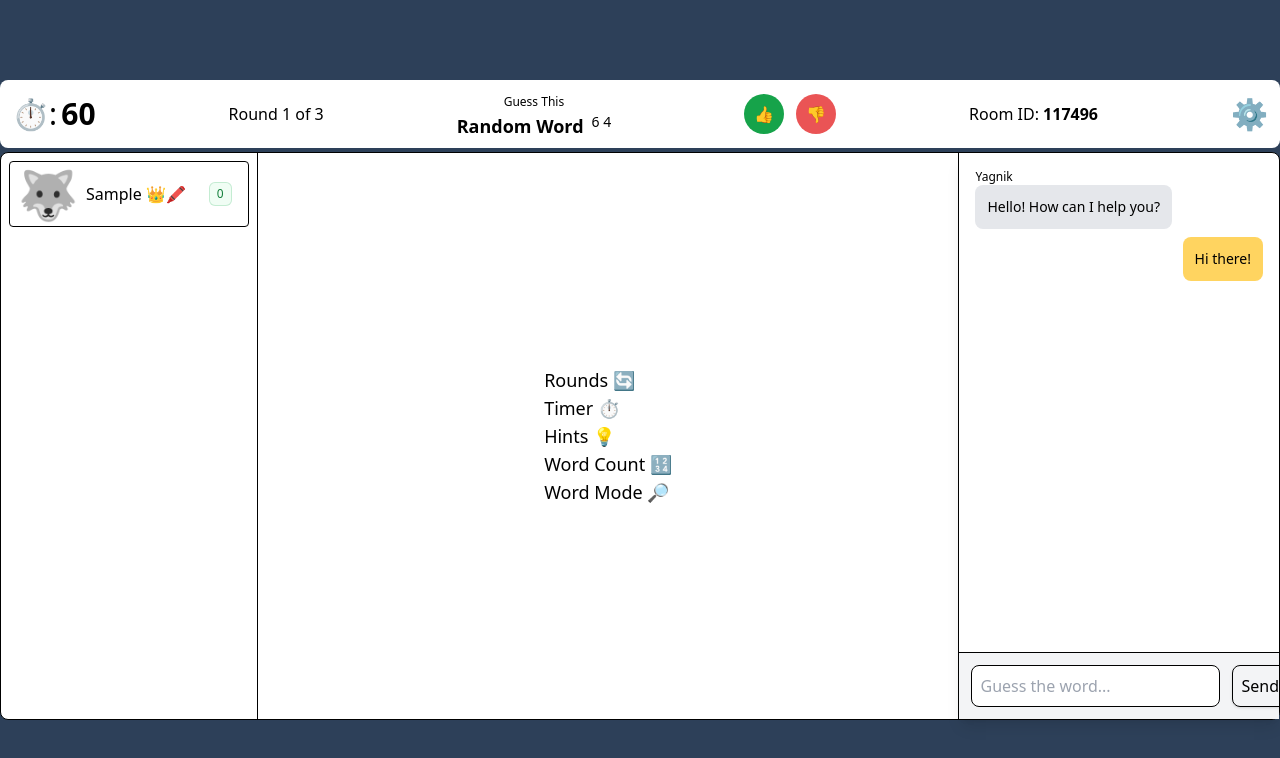
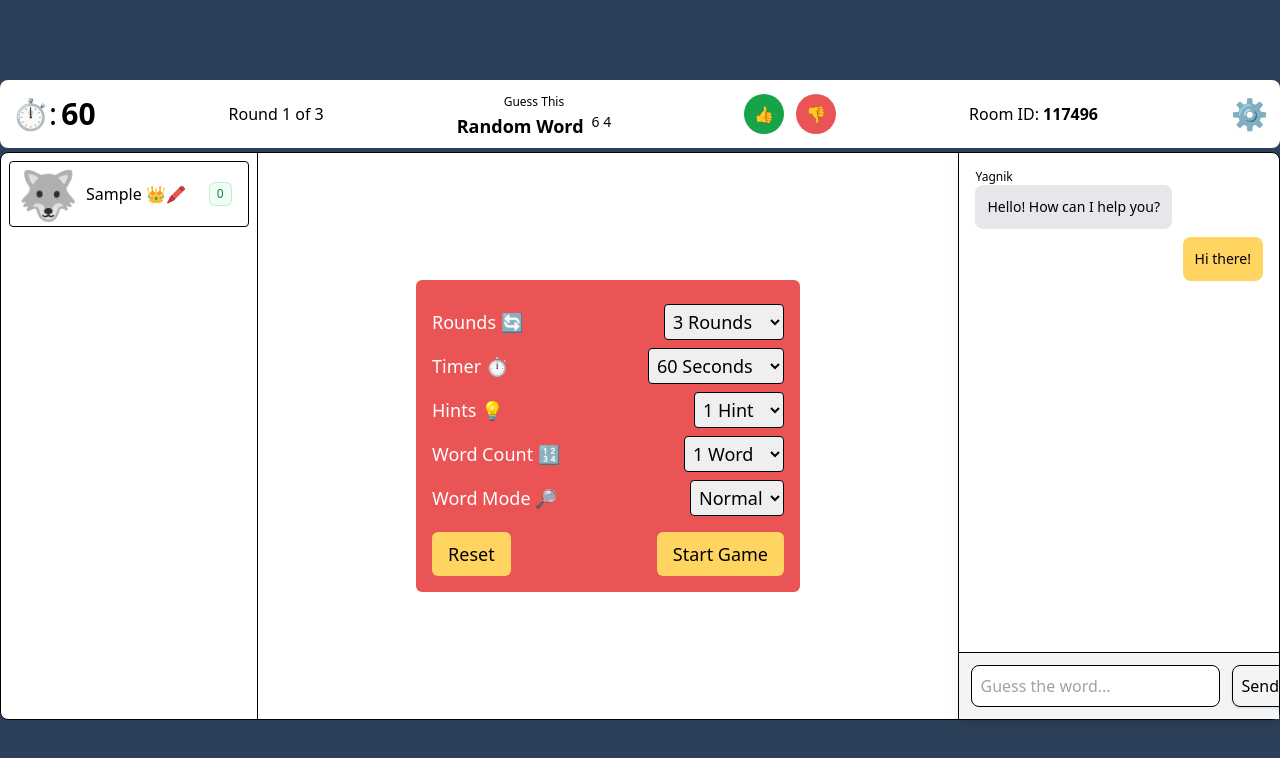
Before and after one commit to Yagnik-Gohil/skribbl, a React (Vite) app: page / in a window 1280 px wide. Both pictures are taken after typing "Sample", "Sample" into the empty fields and a click on the button "Create Room". Shown: the top 758 px of the page. Built offline with nearby package versions, Linux system fonts and the light colour scheme.

Commit message:
feat: configuration component

```diff
--- a/src/components/Configuration.tsx
+++ b/src/components/Configuration.tsx
@@ -1,14 +1,155 @@
-import React from "react";
+import React, { useState } from "react";
+import Button from "./Button";
 
-const Configuration = () => {
+const Configuration = ({ isAdmin }: { isAdmin: boolean }) => {
+  // Default values for the select options
+  const defaultSettings = {
+    rounds: 3,
+    drawTime: 60,
+    hints: 1,
+    wordCount: 1,
+    wordMode: "normal",
+  };
+
+  // State to store the selected values
+  const [settings, setSettings] = useState(defaultSettings);
+
+  // Function to reset the settings
+  const resetSettings = () => {
+    setSettings(defaultSettings);
+  };
+
+  // Function to handle changes in select inputs
+  const handleChange = (event: React.ChangeEvent<HTMLSelectElement>) => {
+    const { name, value } = event.target;
+    setSettings((prevSettings) => ({
+      ...prevSettings,
+      [name]: ["wordMode"].includes(name) ? value : +value,
+    }));
+  };
+
+  // Function to start the game
+  const startGame = () => {
+    console.log("Game Started with Settings:", settings);
+    // Add your logic to start the game here
+  };
+
   return (
-    <div className="h-full flex items-center justify-center text-lg">
-      <div>
-        <p>Rounds 🔄</p>
-        <p>Timer ⏱️</p>
-        <p>Hints 💡</p>
-        <p>Word Count 🔢</p>
-        <p>Word Mode 🔎</p>
+    <div className="h-full flex flex-col items-center justify-center text-lg">
+      <div className="bg-theme-red p-4 rounded-md w-full max-w-sm">
+        {/* Rounds */}
+        <div className="flex items-center justify-between my-2">
+          <p className="text-[#FFF]">Rounds 🔄</p>
+          <select
+            name="rounds"
+            value={settings.rounds}
+            onChange={handleChange}
+            className="ml-4 p-1 border rounded"
+            disabled={!isAdmin}
+          >
+            {[1, 2, 3, 4, 5, 10].map((round) => (
+              <option key={round} value={round}>
+                {round} Round{round > 1 ? "s" : ""}
+              </option>
+            ))}
+          </select>
+        </div>
+
+        {/* Timer */}
+        <div className="flex items-center justify-between my-2">
+          <p className="text-[#FFF]">Timer ⏱️</p>
+          <select
+            name="timer"
+            value={settings.drawTime}
+            onChange={handleChange}
+            className="ml-4 p-1 border rounded"
+            disabled={!isAdmin}
+          >
+            {[60, 70, 80, 90, 100, 110, 120].map((time) => (
+              <option key={time} value={time}>
+                {time} Seconds
+              </option>
+            ))}
+          </select>
+        </div>
+
+        {/* Hints */}
+        <div className="flex items-center justify-between my-2">
+          <p className="text-[#FFF]">Hints 💡</p>
+          <select
+            name="hints"
+            value={settings.hints}
+            onChange={handleChange}
+            className="ml-4 p-1 border rounded"
+            disabled={!isAdmin}
+          >
+            {[0, 1, 2, 3].map((hint) => (
+              <option key={hint} value={hint}>
+                {hint} Hint{hint > 1 ? "s" : ""}
+              </option>
+            ))}
+          </select>
+        </div>
+
+        {/* Word Count */}
+        <div className="flex items-center justify-between my-2">
+          <p className="text-[#FFF]">Word Count 🔢</p>
+          <select
+            name="wordCount"
+            value={settings.wordCount}
+            onChange={handleChange}
+            className="ml-4 p-1 border rounded"
+            disabled={!isAdmin}
+          >
+            {[1, 2, 3].map((count) => (
+              <option key={count} value={count}>
+                {count} Word{count > 1 ? "s" : ""}
+              </option>
+            ))}
+          </select>
+        </div>
+
+        {/* Word Mode */}
+        <div className="flex items-center justify-between my-2">
+          <p className="text-[#FFF]">Word Mode 🔎</p>
+          <select
+            name="wordMode"
+            value={settings.wordMode}
+            onChange={handleChange}
+            className="ml-4 p-1 border rounded"
+            disabled={!isAdmin}
+          >
+            {["normal", "hidden", "both"].map((mode) => (
+              <option key={mode} value={mode}>
+                {mode.charAt(0).toUpperCase() + mode.slice(1)}
+              </option>
+            ))}
+          </select>
+        </div>
+
+        {/* Reset and Start Buttons */}
+        <div className="flex justify-between mt-4">
+          {isAdmin ? (
+            <>
+              <Button
+                key="reset-btn"
+                name="Reset"
+                onClick={resetSettings}
+                className="bg-theme-yellow px-4 py-2 rounded-md"
+              />
+              <Button
+                key="start-btn"
+                name="Start Game"
+                onClick={startGame}
+                className="bg-theme-yellow px-4 py-2 rounded-md"
+              />
+            </>
+          ) : (
+            <p className="bg-theme-yellow px-4 py-2 rounded-md text-center mx-auto">
+              Wait for the admin to start the game
+            </p>
+          )}
+        </div>
       </div>
     </div>
   );
--- a/src/components/Member.tsx
+++ b/src/components/Member.tsx
@@ -4,11 +4,12 @@ import GetProfile from "./GetProfile";
 const Member = ({
   member,
 }: {
-  member: { name: string; admin: boolean; score: number, emoji: string };
+  member: { id:string; name: string; admin: boolean; score: number, emoji: string };
 }) => {
   return (
     <div
       className={"flex items-center border rounded p-1 justify-between pr-4 bg-[#FFF]"}
+      key={member.id}
     >
       <div className="flex items-center gap-1">
         <GetProfile emoji={member.emoji} className={"text-5xl p-1"} />
--- a/src/pages/Home.tsx
+++ b/src/pages/Home.tsx
@@ -60,6 +60,7 @@ const Home = () => {
         room: roomId,
         admin: false,
         name: name,
+        emoji: emoji,
       };
 
       dispatch(create(user));
--- a/src/pages/PlayGround.tsx
+++ b/src/pages/PlayGround.tsx
@@ -60,11 +60,15 @@ const PlayGround = () => {
         <div className="flex justify-between h-full border border-[#000] bg-[#FFF] rounded-lg">
           <div className="w-[20%] flex flex-col gap-2 p-2 overflow-y-scroll">
             {memberList.map((member) => (
-              <Member member={member} />
+              <Member key={member.id} member={member} />
             ))}
           </div>
           <div className="w-[55%] border-x border-[#000]">
-            {isGameStarted ? <Canvas /> : <Configuration />}
+            {isGameStarted ? (
+              <Canvas />
+            ) : (
+              <Configuration isAdmin={member.admin} />
+            )}
           </div>
           <div className="w-[25%]">
             <Chat />
--- a/src/state/playground/memberSlice.ts
+++ b/src/state/playground/memberSlice.ts
@@ -1,8 +1,8 @@
 import { createSlice, PayloadAction } from "@reduxjs/toolkit";
 
 interface userState {
-  id: number;
-  room: number;
+  id: string;
+  room: string;
   admin: boolean;
   name: string;
   score: number;
@@ -16,8 +16,8 @@ interface DefaultState {
 
 const defaultState: DefaultState = {
   currentMember: {
-    id: 0,
-    room: 0,
+    id: '',
+    room: '',
     admin: false,
     name: '',
     score: 0,
```
